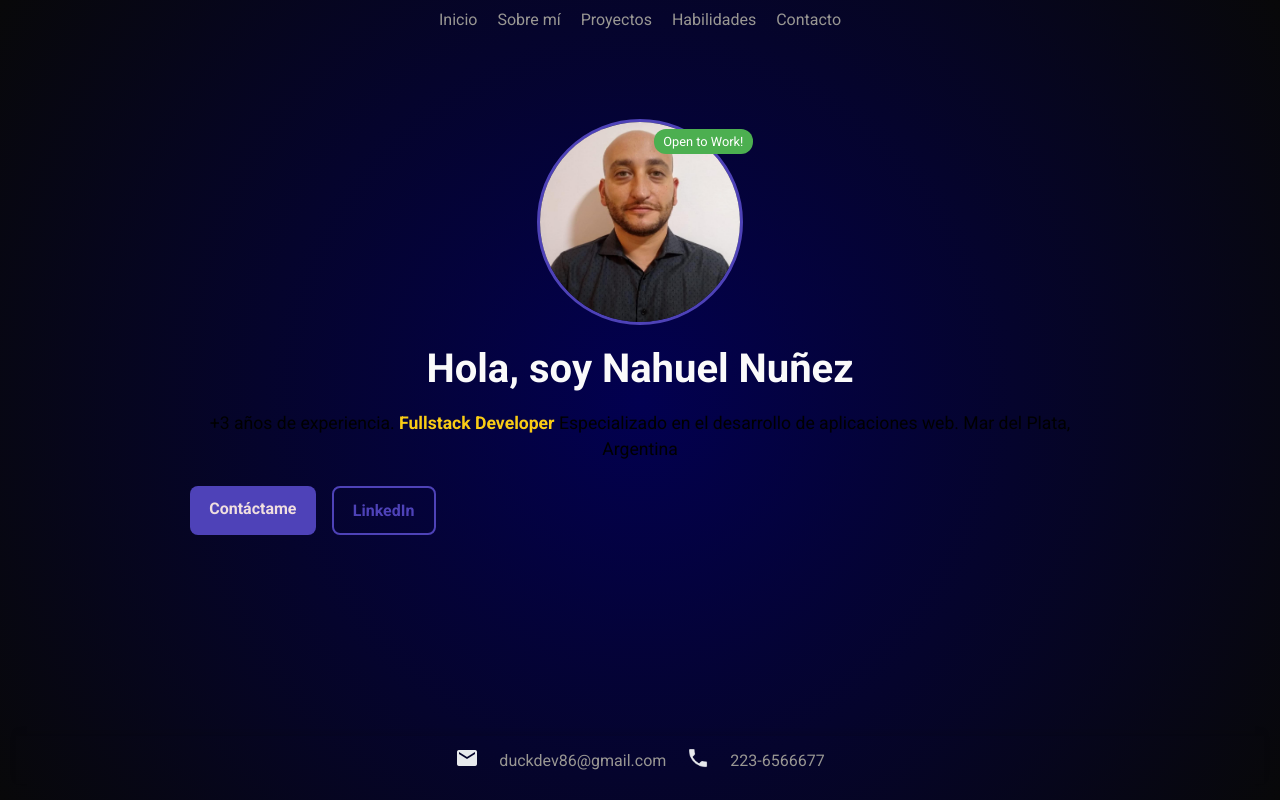
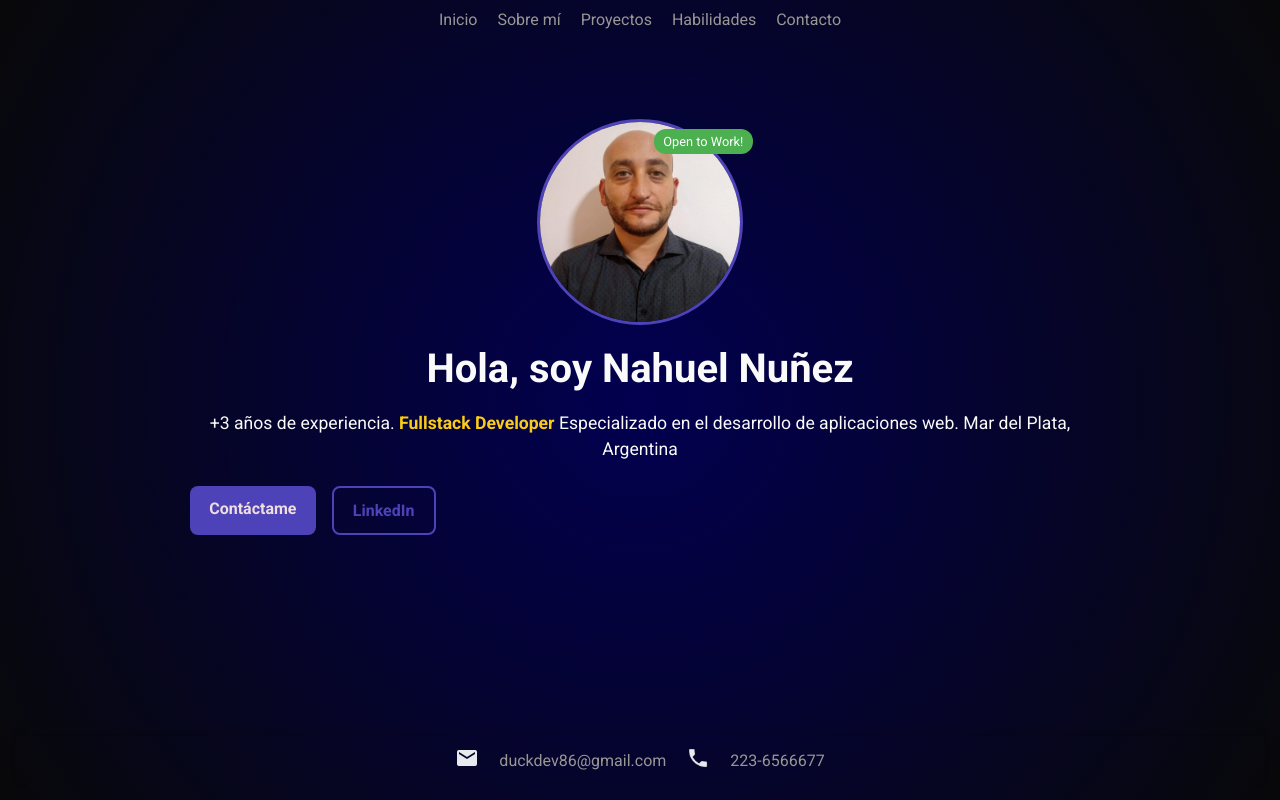
Before and after one commit to 86developer/portfolio, an Angular app: page / in a window 1280 px wide. Built offline with nearby package versions, Linux system fonts and the light colour scheme.

Commit message:
add estilos color home descripcion

```diff
--- a/src/app/pages/home/home.component.css
+++ b/src/app/pages/home/home.component.css
@@ -48,6 +48,7 @@ body {
 .description {
   font-size: 1.1rem;
   line-height: 1.5;
+  color: #fafafa;
 }
 
 .description span {
```
